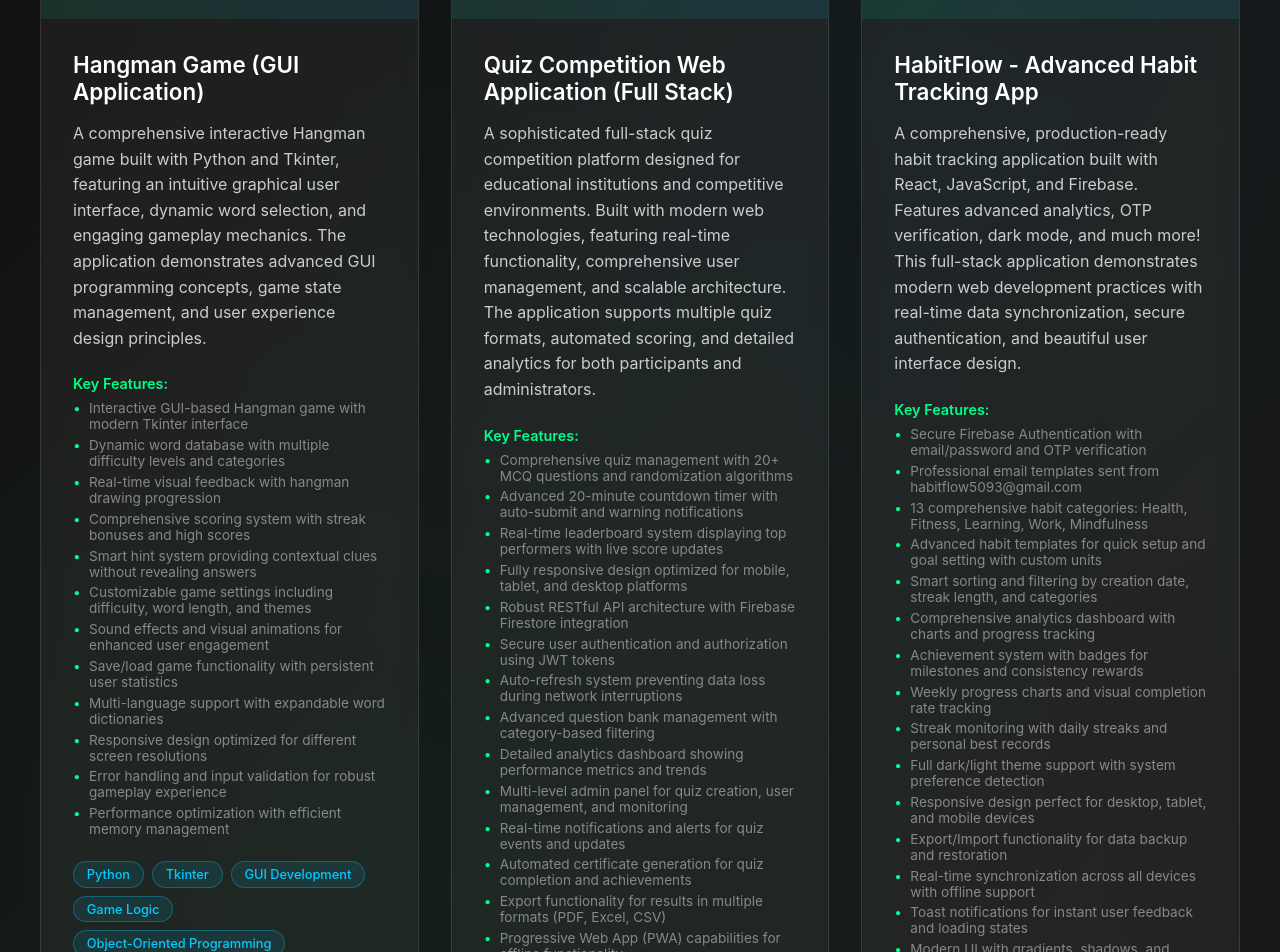
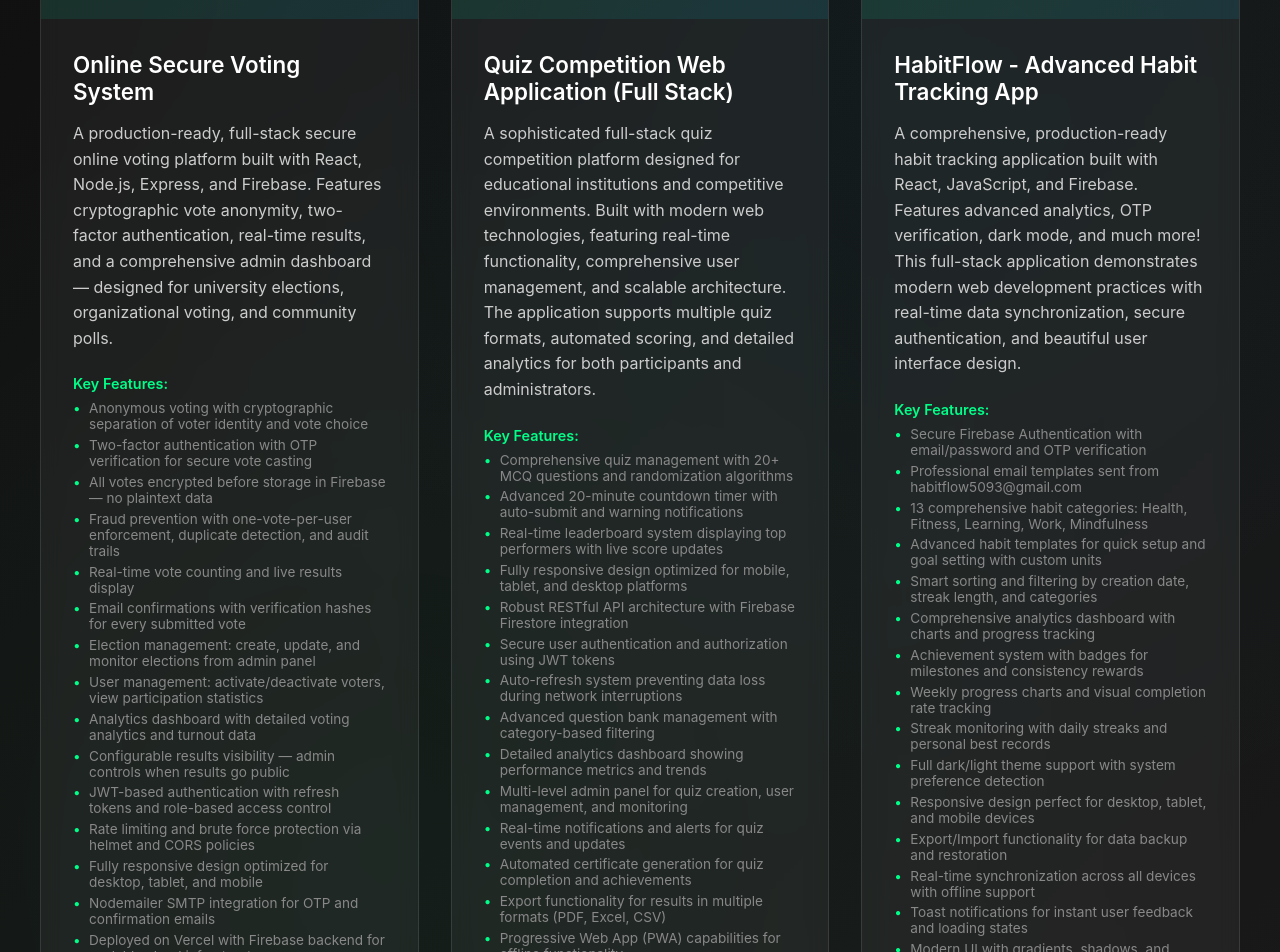
Before and after one commit to akhil5093-k/portfolio, a React (Create React App) app: page / in a window 1280 px wide. Shown: the part 4600-5552 px from the top of the page. Built offline with nearby package versions, Linux system fonts and the light colour scheme; the HTML template or start-up script is replaced by a standard one.

Commit message:
Replace Hangman with Secure Voting System project, update resume link

```diff
--- a/src/pages/Certificates/Certificates.js
+++ b/src/pages/Certificates/Certificates.js
@@ -82,6 +82,17 @@
       skills: ["Network Fundamentals", "Routing & Switching", "Network Security", "Infrastructure Management", "Troubleshooting"],
       credentialId: "CISCO-NET-2026-007",
       file: "https://drive.google.com/file/d/176XOXtzhP9NSRXir66bX8d6fVx3bRDpk/view?usp=sharing"
+    },
+    {
+      id: 8,
+      title: "Fortinet Network Security Expert (NSE) Certifications",
+      issuer: "Fortinet",
+      date: "2025",
+      description: "Completed NSE 1, NSE 2, and NSE 3 certifications, gaining a strong foundation in cybersecurity concepts, threat awareness, and network security principles, along with practical knowledge of data protection strategies and Fortinet security solutions such as firewalls and enterprise threat management.",
+      image: "🛡️",
+      skills: ["Cybersecurity Concepts", "Threat Awareness", "Network Security", "Data Protection", "Fortinet Firewalls", "Enterprise Threat Management"],
+      credentialId: "FORTINET-NSE-2025-008",
+      file: "https://drive.google.com/file/d/1-XZiJXWMISpc1IdV7slXPXOABZDFH_Pm/view?usp=sharing"
     }
   ];
 
--- a/src/pages/Home/Home.js
+++ b/src/pages/Home/Home.js
@@ -4,7 +4,7 @@
 
 const Home = () => {
   const handleViewResume = () => {
-    window.open('https://drive.google.com/file/d/14IoJuhaYEGK2ns6RBizsJMLTH6QDuHhy/view?usp=sharing', '_blank');
+    window.open('https://drive.google.com/file/d/1xPkgo9IVktuMKwrCjzf_uG1D54YoRCBq/view?usp=sharing', '_blank');
   };
 
   const handleContactMe = () => {
--- a/src/pages/Projects/Projects.js
+++ b/src/pages/Projects/Projects.js
@@ -6,25 +6,28 @@
   const projects = [
     {
       id: 1,
-      title: "Hangman Game (GUI Application)",
-      description: "A comprehensive interactive Hangman game built with Python and Tkinter, featuring an intuitive graphical user interface, dynamic word selection, and engaging gameplay mechanics. The application demonstrates advanced GUI programming concepts, game state management, and user experience design principles.",
-      technologies: ["Python", "Tkinter", "GUI Development", "Game Logic", "Object-Oriented Programming", "Event Handling"],
-      category: "Desktop Application",
-      image: "🎮",
-      githubUrl: "https://github.com/akhil5093-k/hangman",
+      title: "Online Secure Voting System",
+      description: "A production-ready, full-stack secure online voting platform built with React, Node.js, Express, and Firebase. Features cryptographic vote anonymity, two-factor authentication, real-time results, and a comprehensive admin dashboard — designed for university elections, organizational voting, and community polls.",
+      technologies: ["React 18", "Context API", "Tailwind CSS", "Node.js", "Express", "Firebase", "JWT", "OTP Verification", "bcrypt", "Nodemailer", "Axios", "Vercel"],
+      category: "Full Stack Web App",
+      image: "🗳️",
+      githubUrl: "https://github.com/akhil5093-k/secure-voting-system",
       features: [
-        "Interactive GUI-based Hangman game with modern Tkinter interface",
-        "Dynamic word database with multiple difficulty levels and categories",
-        "Real-time visual feedback with hangman drawing progression",
-        "Comprehensive scoring system with streak bonuses and high scores",
-        "Smart hint system providing contextual clues without revealing answers",
-        "Customizable game settings including difficulty, word length, and themes",
-        "Sound effects and visual animations for enhanced user engagement",
-        "Save/load game functionality with persistent user statistics",
-        "Multi-language support with expandable word dictionaries",
-        "Responsive design optimized for different screen resolutions",
-        "Error handling and input validation for robust gameplay experience",
-        "Performance optimization with efficient memory management"
+        "Anonymous voting with cryptographic separation of voter identity and vote choice",
+        "Two-factor authentication with OTP verification for secure vote casting",
+        "All votes encrypted before storage in Firebase — no plaintext data",
+        "Fraud prevention with one-vote-per-user enforcement, duplicate detection, and audit trails",
+        "Real-time vote counting and live results display",
+        "Email confirmations with verification hashes for every submitted vote",
+        "Election management: create, update, and monitor elections from admin panel",
+        "User management: activate/deactivate voters, view participation statistics",
+        "Analytics dashboard with detailed voting analytics and turnout data",
+        "Configurable results visibility — admin controls when results go public",
+        "JWT-based authentication with refresh tokens and role-based access control",
+        "Rate limiting and brute force protection via helmet and CORS policies",
+        "Fully responsive design optimized for desktop, tablet, and mobile",
+        "Nodemailer SMTP integration for OTP and confirmation emails",
+        "Deployed on Vercel with Firebase backend for scalable cloud infrastructure"
       ]
     },
     {
```
